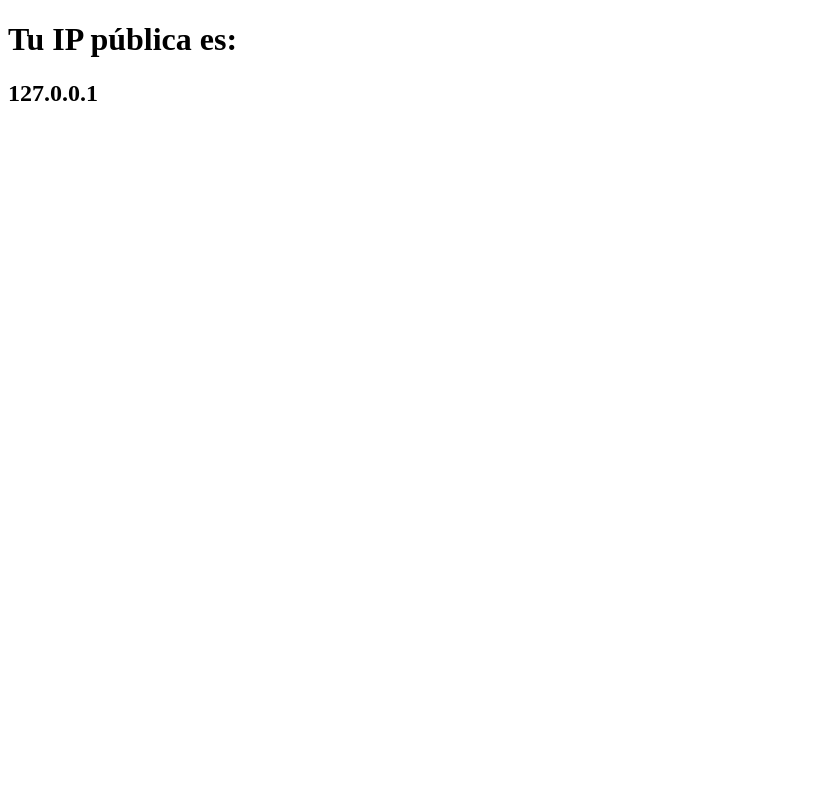
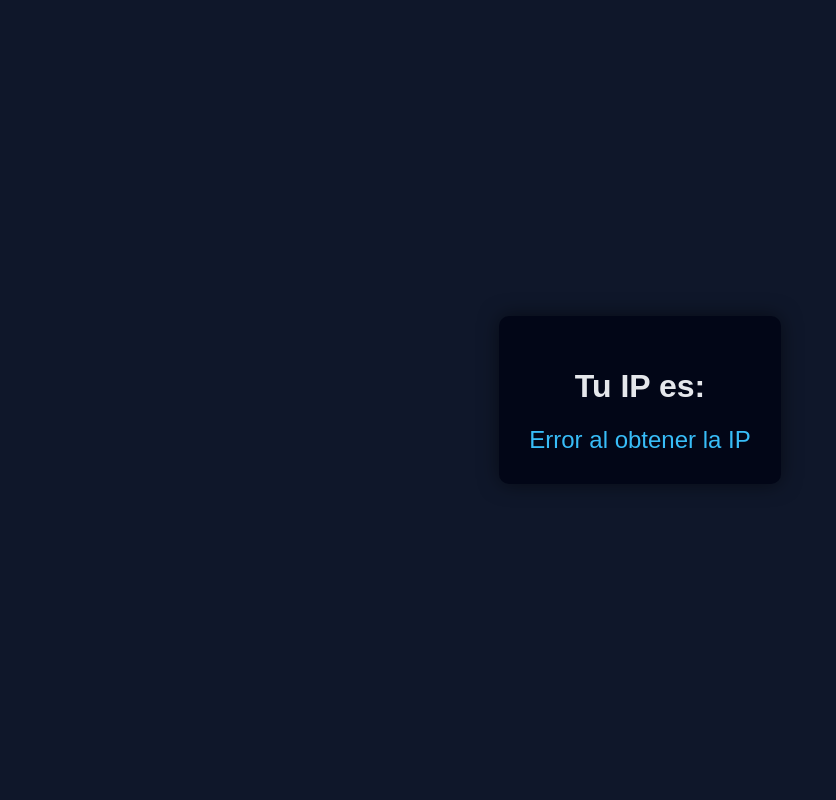
Before and after one commit to Yuyiuh11/bgfgfbfgbgffggh, a Flask app: page / in a window 1280 px wide. Shown: the whole page, without its empty margins (0-836 px from the left). Run offline with Flask 3, Linux system fonts and the light colour scheme.

Commit message:
Update index.html

```diff
--- a/templates/index.html
+++ b/templates/index.html
@@ -1,13 +1,51 @@
 <!DOCTYPE html>
 <html lang="es">
 <head>
-  <meta charset="UTF-8">
-  <title>Mi IP</title>
+    <meta charset="UTF-8">
+    <title>Mi IP</title>
+    <meta name="viewport" content="width=device-width, initial-scale=1.0">
+    <style>
+        body {
+            font-family: Arial, sans-serif;
+            background: #0f172a;
+            color: #e5e7eb;
+            display: flex;
+            align-items: center;
+            justify-content: center;
+            height: 100vh;
+            margin: 0;
+        }
+        .box {
+            background: #020617;
+            padding: 30px;
+            border-radius: 10px;
+            text-align: center;
+            box-shadow: 0 0 20px rgba(0,0,0,.5);
+        }
+        .ip {
+            font-size: 1.5rem;
+            margin-top: 15px;
+            color: #38bdf8;
+        }
+    </style>
 </head>
 <body>
 
-  <h1>Tu IP pública es:</h1>
-  <h2>{{ ip }}</h2>
+<div class="box">
+    <h1>Tu IP es:</h1>
+    <div class="ip" id="ip">Cargando...</div>
+</div>
+
+<script>
+    fetch("/ip")
+        .then(res => res.json())
+        .then(data => {
+            document.getElementById("ip").textContent = data.ip;
+        })
+        .catch(() => {
+            document.getElementById("ip").textContent = "Error al obtener la IP";
+        });
+</script>
 
 </body>
 </html>
```
